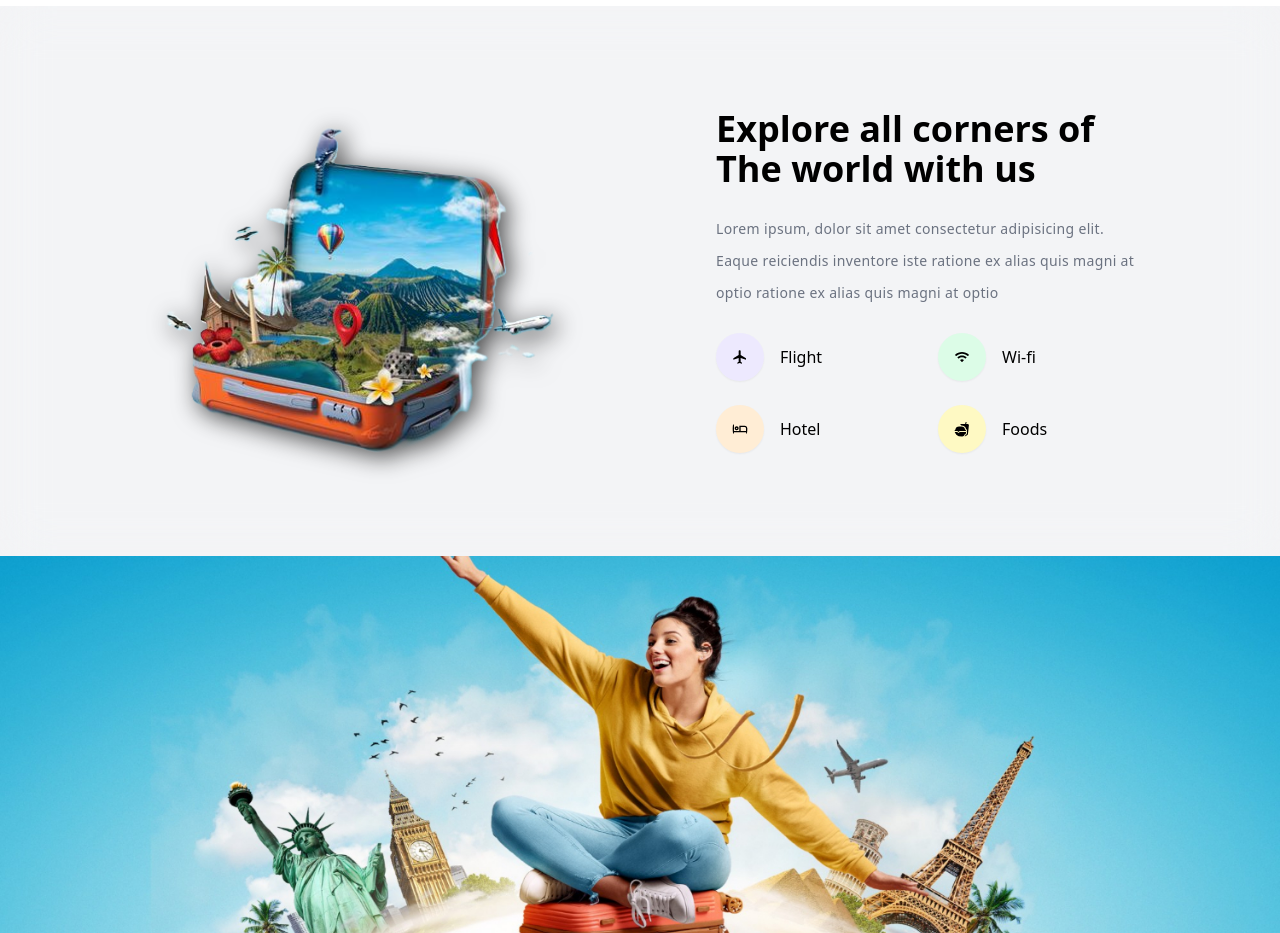
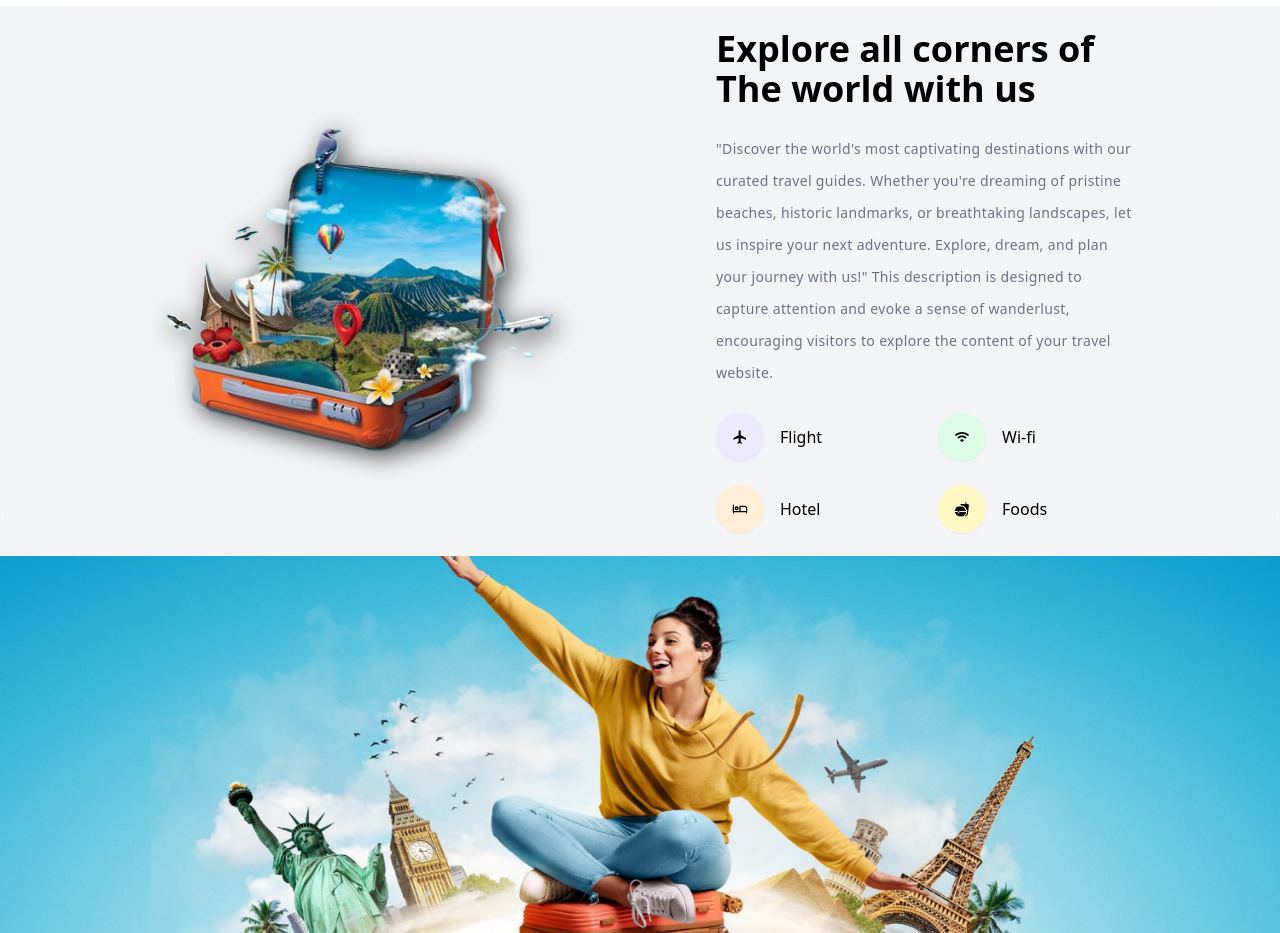
Before and after one commit to impragyaverma/tour-travel-web-, a React (Vite) app: page / in a window 1280 px wide. Shown: the part 2780-3713 px from the top of the page. Built offline with nearby package versions, Linux system fonts and the light colour scheme.

Commit message:
Update Banner.js

```diff
--- a/src/components/Banner/Banner.jsx
+++ b/src/components/Banner/Banner.jsx
@@ -31,9 +31,9 @@ const Banner = () => {
                   data-aos="fade-up"
                   className="text-sm text-gray-500 tracking-wide leading-8"
                 >
-                  Lorem ipsum, dolor sit amet consectetur adipisicing elit.
-                  Eaque reiciendis inventore iste ratione ex alias quis magni at
-                  optio ratione ex alias quis magni at optio
+                  "Discover the world's most captivating destinations with our curated travel guides. Whether you're dreaming of pristine beaches, historic landmarks, or breathtaking landscapes, let us inspire your next adventure. Explore, dream, and plan your journey with us!"
+
+This description is designed to capture attention and evoke a sense of wanderlust, encouraging visitors to explore the content of your travel website.
                   <br />
                 </p>
                 <div data-aos="zoom-in" className="grid grid-cols-2 gap-6">
```
